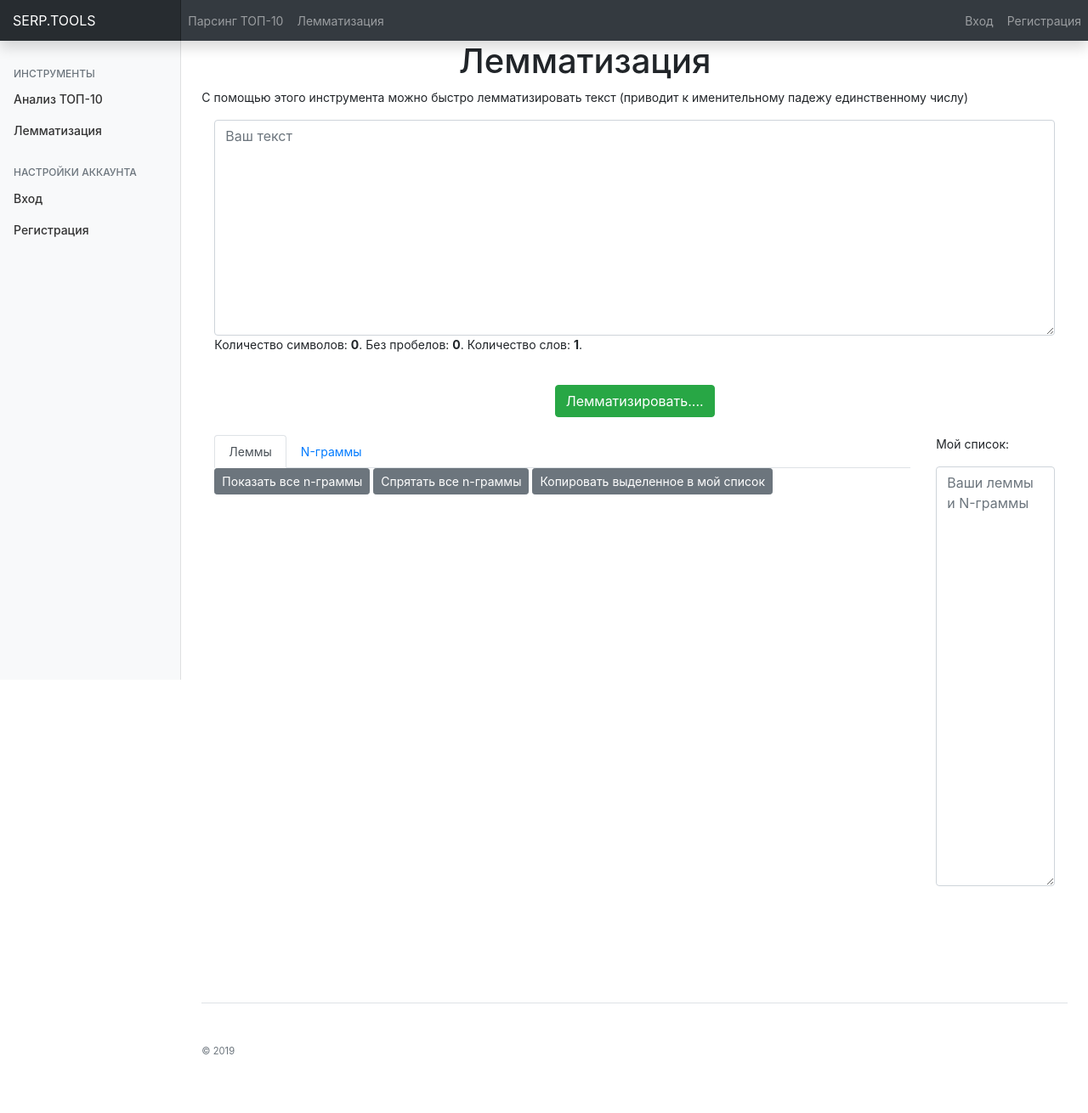
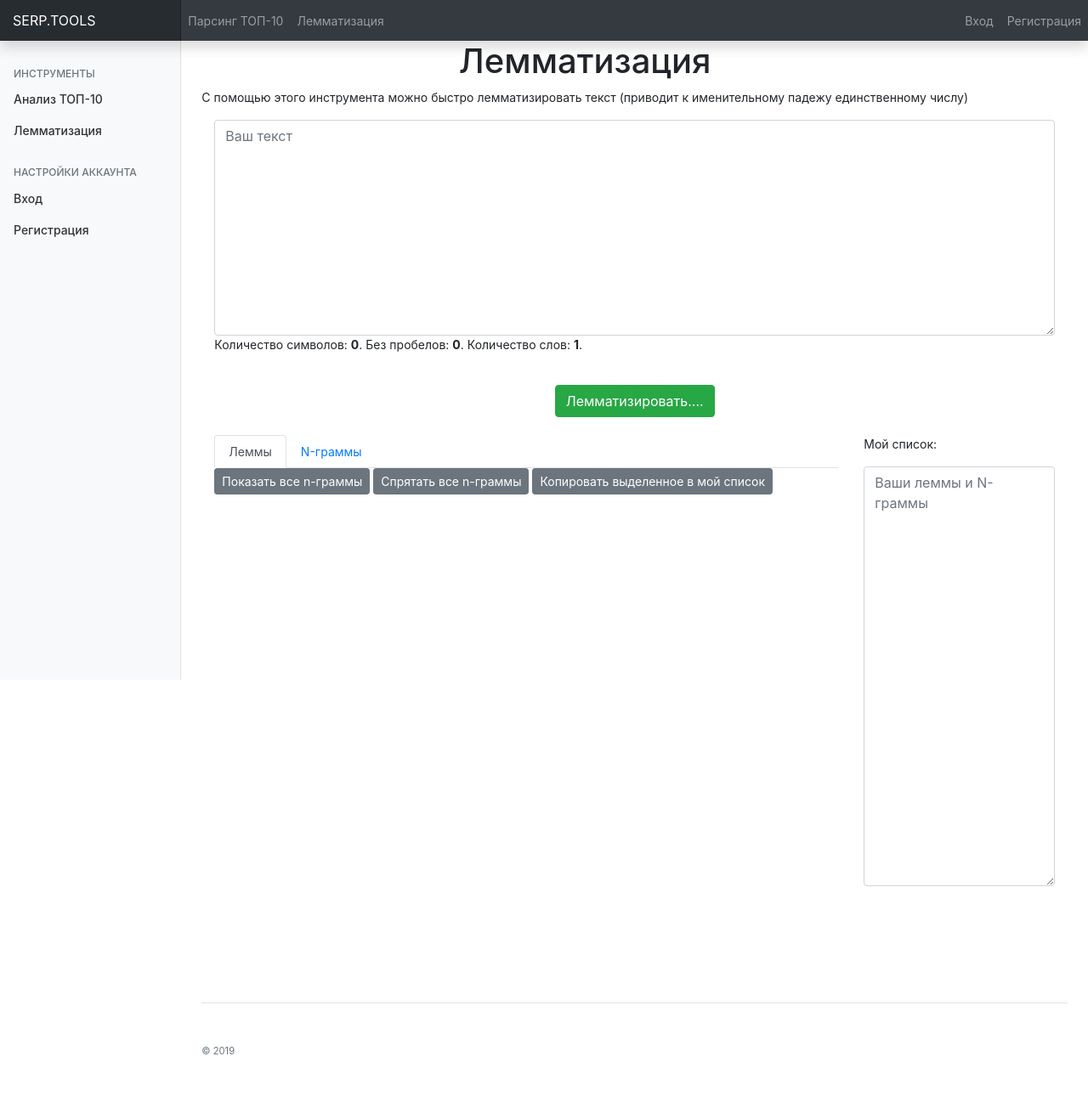
Before and after one commit to kirill505/serp.tools, a Flask app: page /ru/lemma/ in a window 1280 px wide. Shown: the whole page at 85% size. Run offline with Flask 2, Linux system fonts and the light colour scheme; some libraries are stand-ins or nearby versions.

```diff
--- a/app/templates/lemma.html
+++ b/app/templates/lemma.html
@@ -37,7 +37,7 @@
   </div>
   <br />
   <div class="row">
-    <div class="col-sm-10 res " style="width:auto; clear: both; display:block">
+    <div class="col-sm-9 res " style="width:auto; clear: both; display:block">
       <ul class="nav nav-tabs" id="myTab" role="tablist">
         <li class="nav-item">
           <a class="nav-link active" id="lemma-tab" data-toggle="tab" href="#lemma" role="tab" aria-controls="lemma"
@@ -61,7 +61,7 @@
         <div class="tab-pane fade n-grams-res" id="n-grams" role="tabpanel" aria-labelledby="n-grams"></div>
       </div>
     </div>
-    <div class="col-sm-2" style="width:auto; clear: both; display:block;">
+    <div class="col-sm-3" style="width:auto; clear: both; display:block;">
       <div class="form-group clearfix">
         <p>Мой список:</p>
         <textarea class="lemmaCopy form-control" required="" wrap="soft" placeholder="Ваши леммы и N-граммы" rows="20"></textarea>
```
